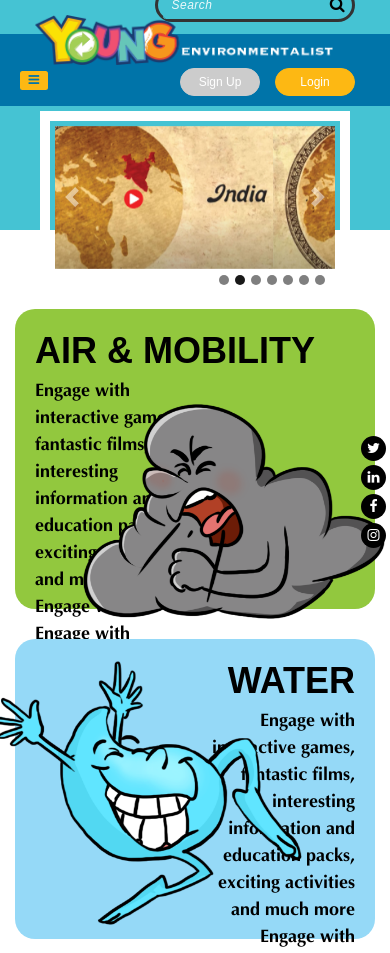
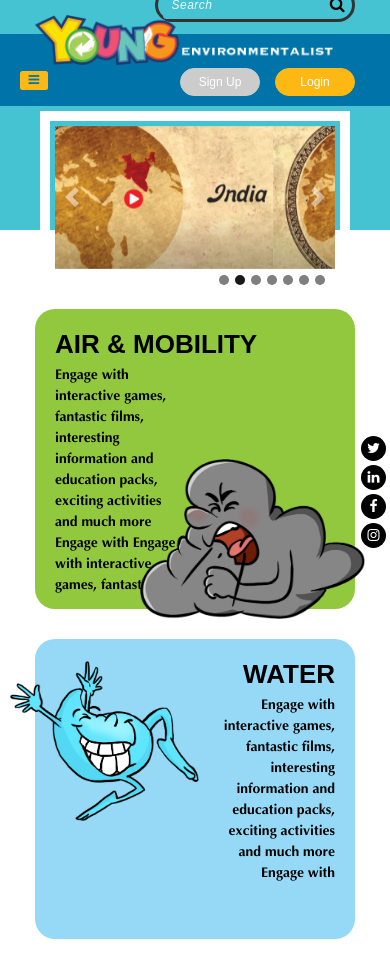
Before and after one commit to AjayNP/youngistaan, a plain HTML site: page index.html in a window 390 px wide. Shown: the top 953 px of the page. Drawn offline with Linux system fonts and the light colour scheme.

Commit message:
mobile header

```diff
--- a/assets/style/site.css
+++ b/assets/style/site.css
@@ -180,6 +180,7 @@ header .container{position: relative; z-index: 2;}
 .nav-container .navbar{position: absolute; width: 92%; z-index: 1234;}
 .navbar-nav .nav-item:nth-child(odd){margin: 0;}
 .navbar-nav .nav-item:nth-child(even) a{padding-left: 2rem; padding-right: 2rem; line-height: 2rem;}
+.navbar-nav .nav-item:last-child .nav-link{background-color: #7E8CC6; color: #fff}
 .age-category{display: none;}
  .page-search{position: absolute; top: -11rem; right: 1.5rem;}
  .login-links{margin-top: 0;}
@@ -190,6 +191,10 @@ header .container{position: relative; z-index: 2;}
   .page-search{top: -8rem; width: 20rem;}
   .social-links{position: fixed; right: 0; top: 50%; display: block;}
   .navbar-toggler{bottom: -2.2rem;}
+  .category-block{padding-left: 2rem; padding-right: 2rem;}
+  .category-block h2{font-size: 2.6rem;}
+  .category-block p{font-size: 1.4rem;}
+  .category-block img{height: 16rem !important;}
 }
 @media screen and (max-width: 580px) {
   .banner{
```
